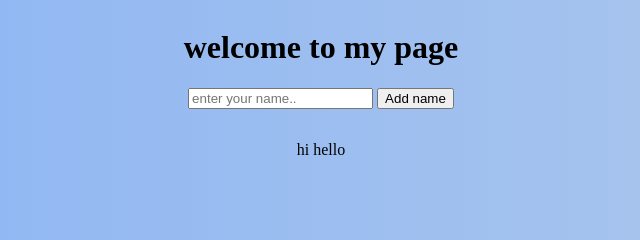
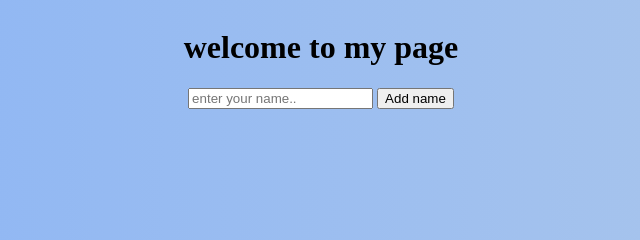
Before and after one commit to isinaannn/git-sample, a plain HTML site: page index.html in a window 1280 px wide. Shown: the top 240 px of the page, 319-959 px from the left. Drawn offline with Linux system fonts and the light colour scheme.

Commit message:
deleted changes in index.html

```diff
--- a/index.html
+++ b/index.html
@@ -24,8 +24,7 @@
             </ol>
         </div>
     </div>
-    <p>hi hello
-    </p>
+
     <script src="script.js"></script>
 </body>
 </html>
```
